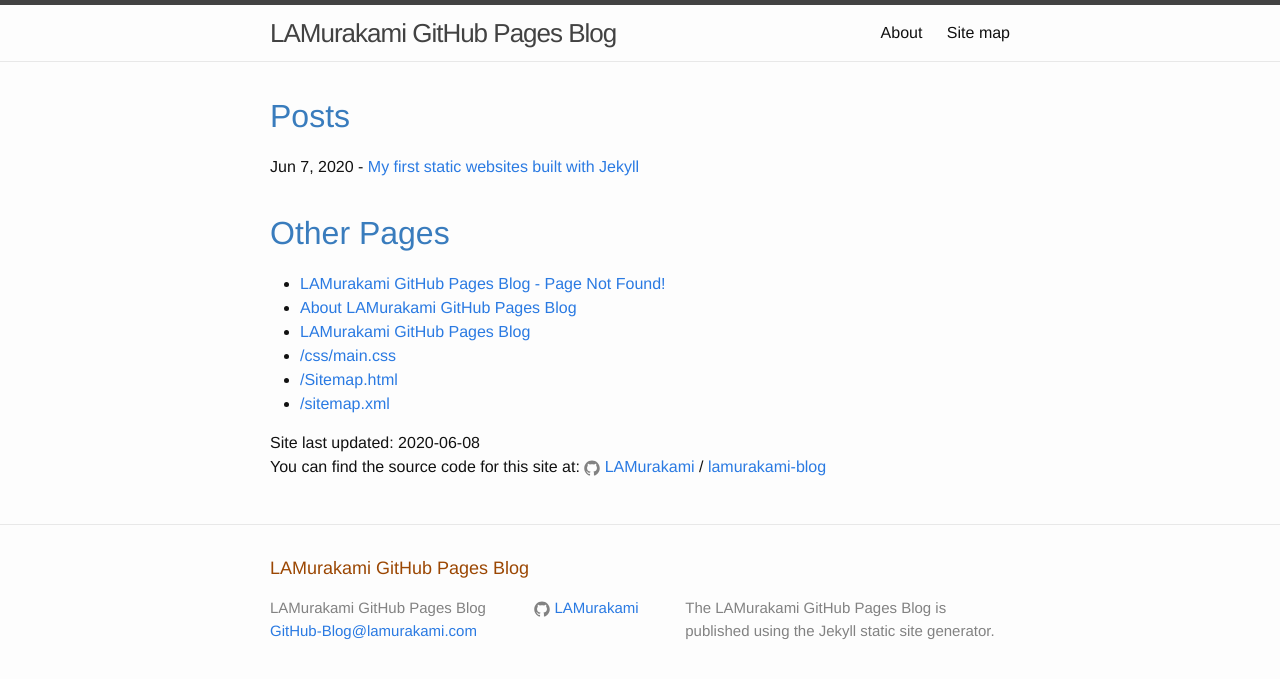
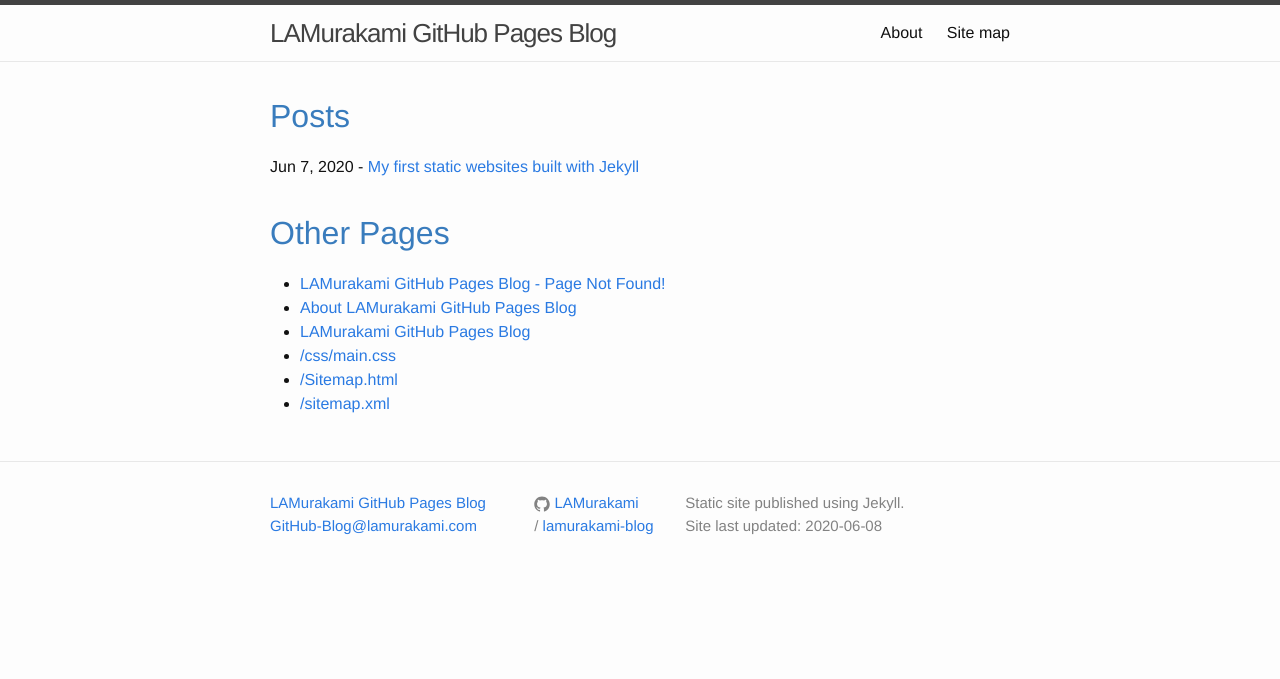
Before and after one commit to LAMurakami/blog, a Jekyll site: the page built from sitemap.html, in a window 1280 px wide. Shown: the top 679 px of the page. Built offline with Jekyll 4.4.1, drawn with Linux system fonts in a browser that asks for light colours.

Commit message:
Added Last Updated and source link to site footer.
Modified description in _config.yml to a much shorter value.
Mofified _includes/footer.html to make site title a link.
Modified sitemap.html eliminating Last Updated and source which is now
 in the footer.

```diff
--- a/_config.yml
+++ b/_config.yml
@@ -9,8 +9,7 @@
 title: LAMurakami GitHub Pages Blog
 email: GitHub-Blog@lamurakami.com
 description: > # this means to ignore newlines until "baseurl:"
-  The LAMurakami GitHub Pages Blog is published using the Jekyll static site
-   generator.
+  Static site published using Jekyll.
 baseurl: "" # the subpath of your site, e.g. /blog
 url: "https://blog.lamurakami.com" # the base hostname & protocol for your site
 github_username:  LAMurakami
--- a/_includes/footer.html
+++ b/_includes/footer.html
@@ -2,12 +2,10 @@
 
   <div class="wrapper">
 
-    <h2 class="footer-heading">{{ site.title }}</h2>
-
     <div class="footer-col-wrapper">
       <div class="footer-col footer-col-1">
         <ul class="contact-list">
-          <li>{{ site.title }}</li>
+          <li><a href="/">{{ site.title }}</a></li>
           <li><a href="mailto:{{ site.email }}">{{ site.email }}</a></li>
         </ul>
       </div>
@@ -19,6 +17,9 @@
             {% include icon-github.html username=site.github_username %}
           </li>
           {% endif %}
+<li> /
+<a href="https://github.com/LAMurakami/blog">lamurakami-blog</a>
+</li>
 
           {% if site.twitter_username %}
           <li>
@@ -29,7 +30,8 @@
       </div>
 
       <div class="footer-col footer-col-3">
-        <p>{{ site.description }}</p>
+        <p>{{ site.description }}<br>
+        Site last updated: {{site.time | date: '%Y-%m-%d' }}</p>
       </div>
     </div>
 
--- a/sitemap.html
+++ b/sitemap.html
@@ -29,8 +29,3 @@
       </li>
     {% endfor %}
 </ul>
-Site last updated: {{site.time | date: '%Y-%m-%d' }}
-<p>
-You can find the source code for this site at:
-{% include icon-github.html username="LAMurakami" %} /
-<a href="https://github.com/LAMurakami/blog">lamurakami-blog</a>
```
